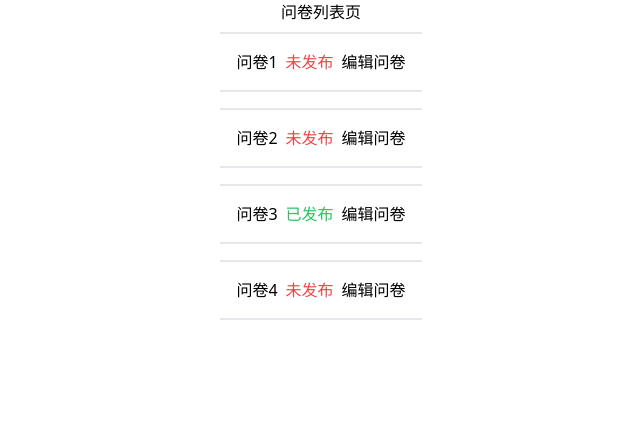
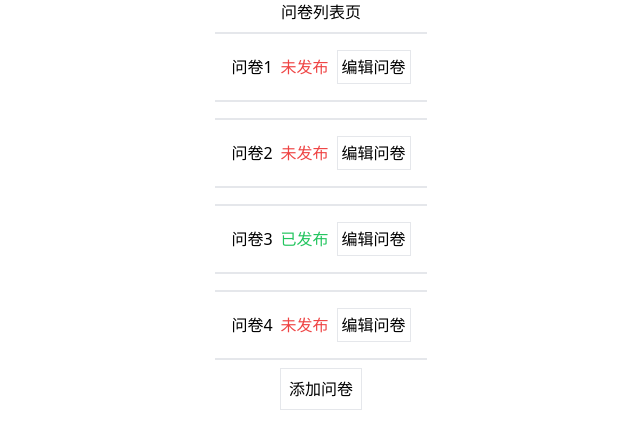
Before and after one commit to ChenHaoJie9527/mini-questionnaire, a React (Create React App) app: page / in a window 1280 px wide. Shown: the top 436 px of the page, without its empty margins (319-959 px from the left). Built offline with nearby package versions, Linux system fonts and the light colour scheme.

Commit message:
feat: 实现增加问卷功能

```diff
--- a/src/common/QuestionItem.tsx
+++ b/src/common/QuestionItem.tsx
@@ -23,7 +23,7 @@ const QuestionItem: FC<Props> = (props) => {
       ) : (
         <span className="text-red-500">未发布</span>
       )}
-      <button onClick={() => onEdit(id)}>编辑问卷</button>
+      <button className="border p-1" onClick={() => onEdit(id)}>编辑问卷</button>
     </div>
   );
 };
--- a/src/components/List.tsx
+++ b/src/components/List.tsx
@@ -1,9 +1,8 @@
-import React, { FC } from "react";
+import React, { FC, useState } from "react";
 import QuestionItem from "../common/QuestionItem";
 
 export const List: FC = () => {
-  // 列表页
-  const questionList = [
+  const [questionList, setQuestionList] = useState([
     {
       id: 1,
       title: "问卷1",
@@ -24,9 +23,20 @@ export const List: FC = () => {
       title: "问卷4",
       isPublished: false,
     },
-  ];
+  ]);
+  const onAddQuestion = () => {
+    setQuestionList([
+      ...questionList,
+      {
+        id: questionList.length + 1,
+        title: `问卷${questionList.length + 1}`,
+        isPublished: true,
+      },
+    ]);
+  };
+  // 列表页
   return (
-    <div className="App container mx-auto">
+    <div className="App container mx-auto flex flex-col items-center">
       <h1 className="text-center mb-2">问卷列表页</h1>
       <div className="flex items-center flex-col space-y-4">
         {questionList.map((item) => {
@@ -41,6 +51,9 @@ export const List: FC = () => {
           );
         })}
       </div>
+      <button className="border p-2 mt-2" onClick={onAddQuestion}>
+        添加问卷
+      </button>
     </div>
   );
 };
```
